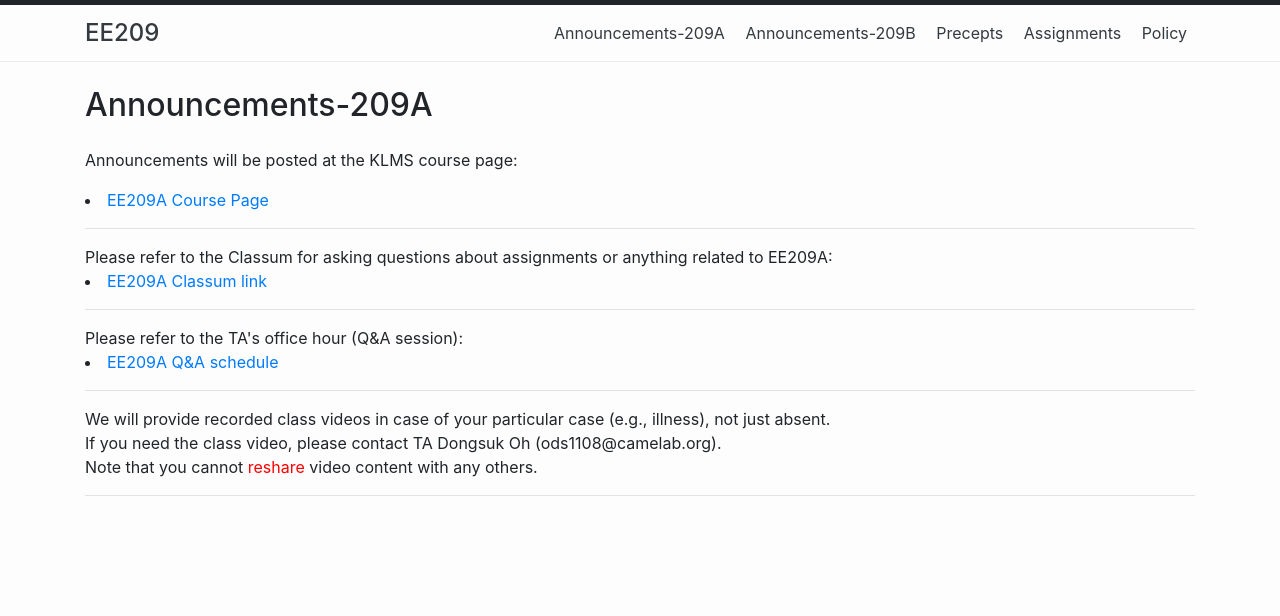
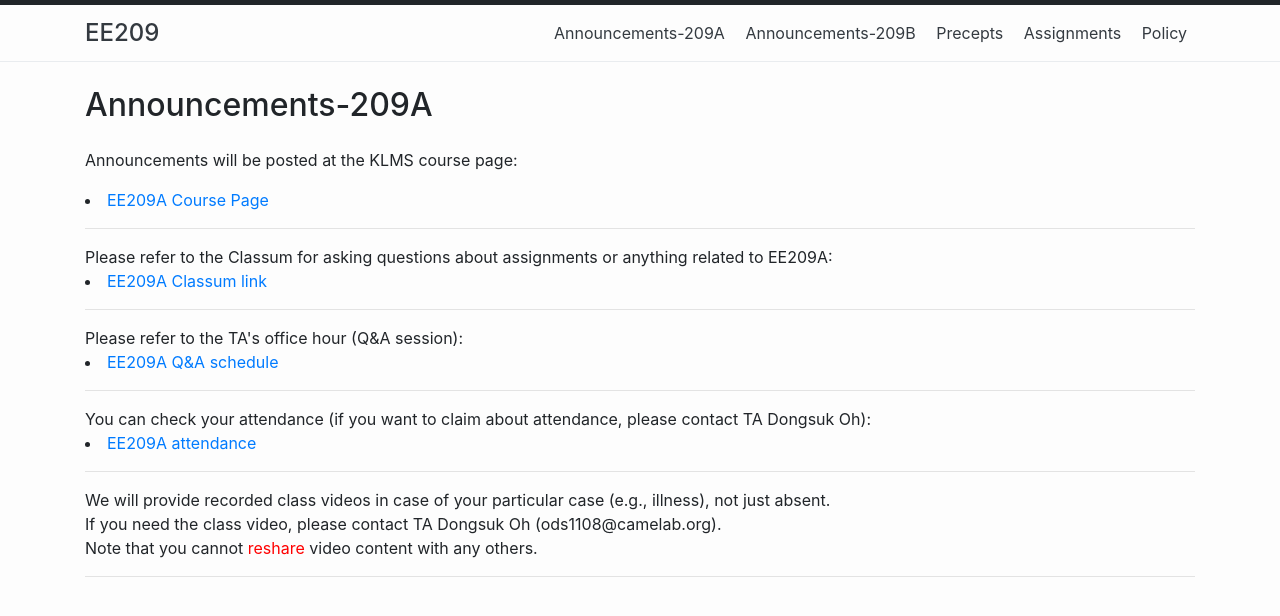
Before and after one commit to ee209-2020-fall/ee209-2020-fall, a Jekyll site: the page built from announcementsA.md, in a window 1280 px wide. Shown: the top 616 px of the page. Built offline with Jekyll 4.4.1, drawn with Linux system fonts in a browser that asks for light colours.

Commit message:
attendance update

```diff
--- a/announcementsA.md
+++ b/announcementsA.md
@@ -16,6 +16,10 @@
 <li class="toclevel-1"> <a href="https://docs.google.com/spreadsheets/d/1eAmyQk8tKRAGcJg8VOMzmE3TjUAy5kv9tUkfkC8vM8M/edit?usp=sharing">EE209A Q&A schedule</a><br>
 
 <hr><p></p>
+You can check your attendance (if you want to claim about attendance, please contact TA Dongsuk Oh):
+<li class="toclevel-1"> <a href="https://docs.google.com/spreadsheets/d/13diQlGu-VbPdLd9fkToArNd5HGmvbyoxYQrvva36IEc/edit?usp=sharing">EE209A attendance</a><br>
+
+<hr><p></p>
 We will provide recorded class videos in case of your particular case (e.g., illness), not just absent. <br>
 If you need the class video, please contact TA Dongsuk Oh (ods1108@camelab.org). <br>
 Note that you cannot <font color="#FF0000">reshare</font> video content with any others.
```
